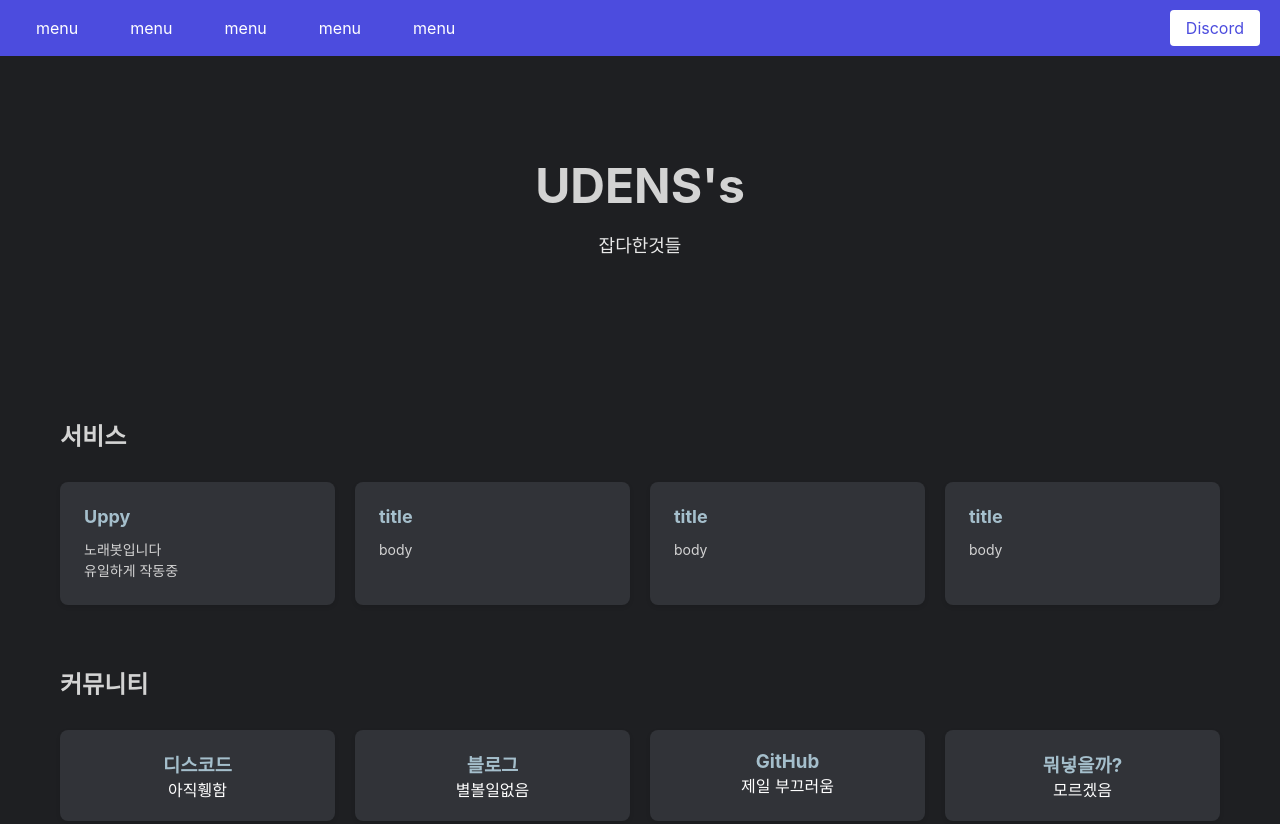
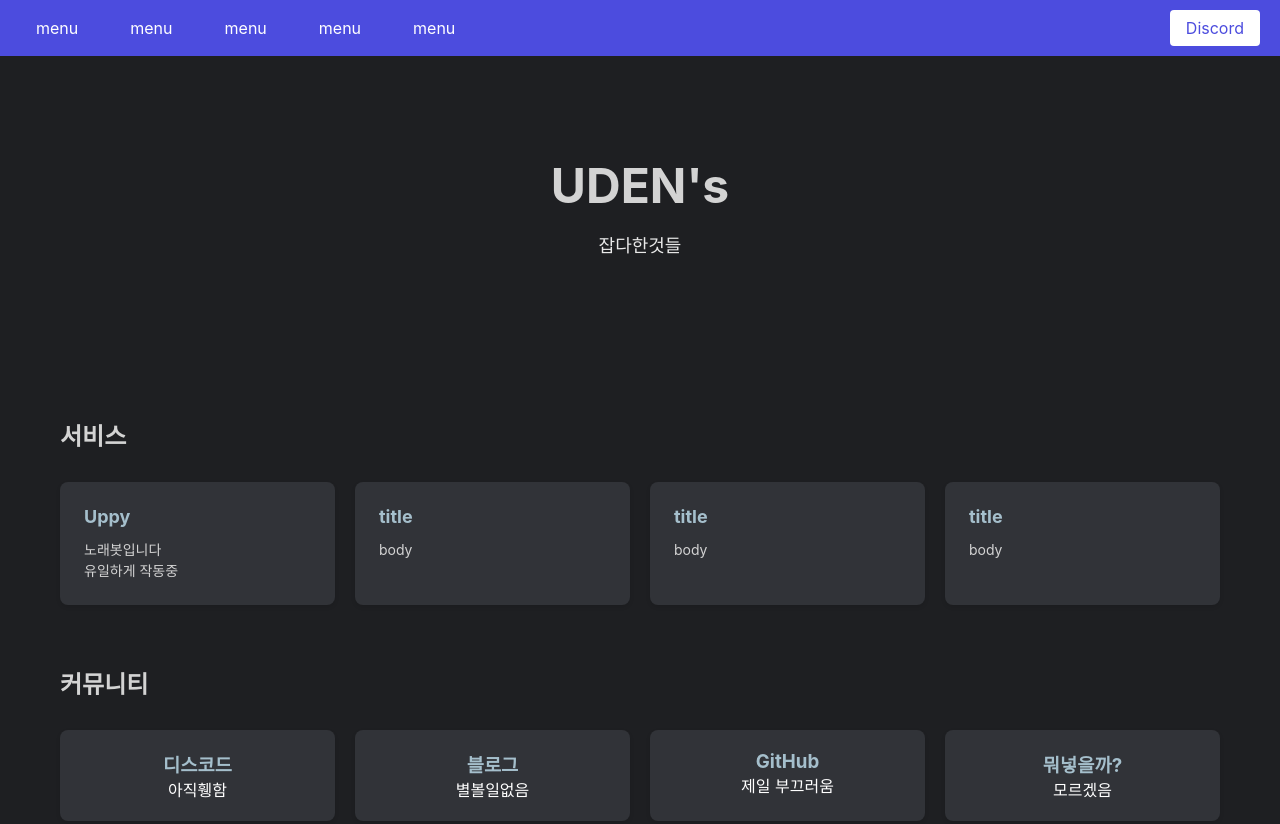
Before and after one commit to Juuuu-power-e/Juuuu-power-e.github.io, a plain HTML site: page index.html in a window 1280 px wide. Shown: the top 824 px of the page. Drawn offline with Linux system fonts and the light colour scheme.

Commit message:
Update index.html

```diff
--- a/index.html
+++ b/index.html
@@ -164,7 +164,7 @@
 </nav>
 
 <div class="main-title">
-    <h1>UDENS's</h1>
+    <h1>UDEN's</h1>
     <p>잡다한것들</p>
 </div>
 
```
